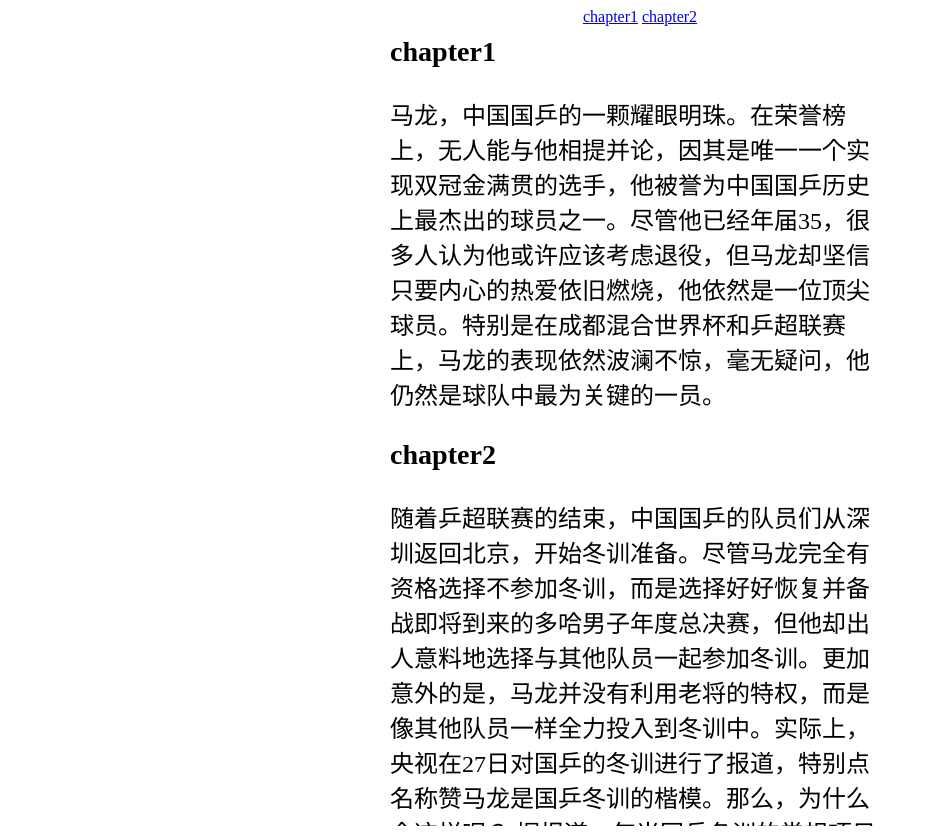
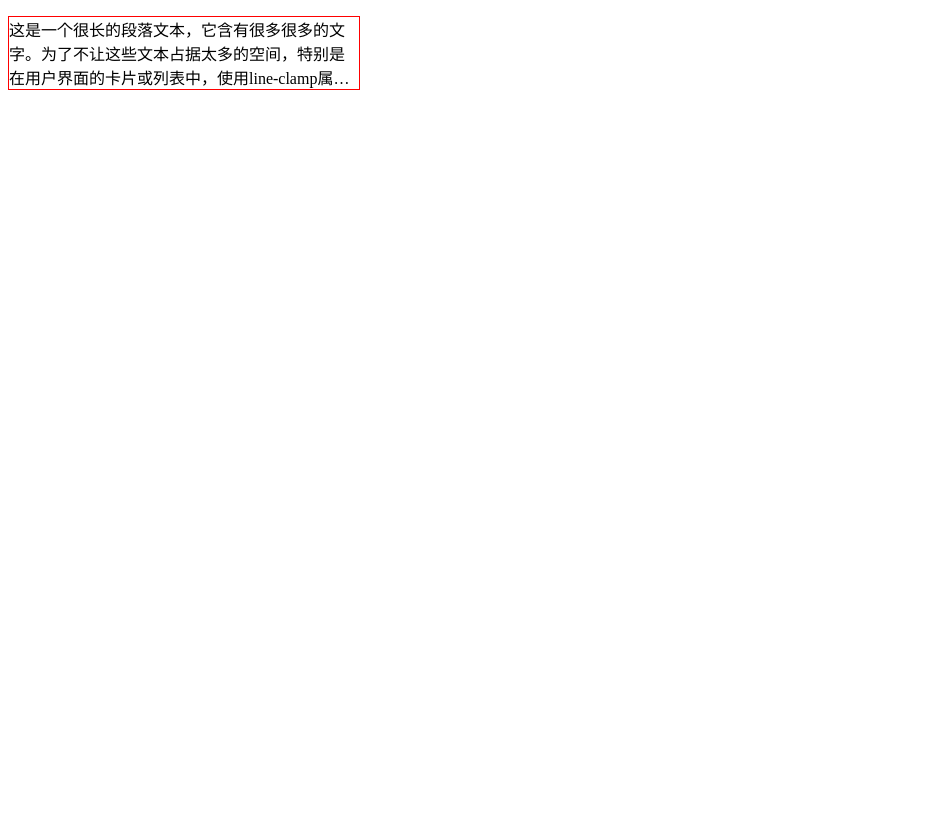
Before and after one commit to fszhangYi/mzq-notes, a website: page index.html in a window 1280 px wide. Shown: the whole page, without its empty margins (0-928 px from the left). After the commit the page ends 800 px from the top, so only its background shows below. Drawn offline with Linux system fonts and the light colour scheme.

Commit message:
add one artical

```diff
--- a/index.html
+++ b/index.html
@@ -6,59 +6,37 @@
     <meta name="viewport" content="width=device-width, initial-scale=1.0">
     <title>Document</title>
     <style>
-        body {
-            display: flex;
-            flex-direction: column;
-            align-items: center;
+        /* 多行文本截断样式 */
+        .multi-line-ellipsis {
+            width: 350px;
+            border: 1px solid red;
+            overflow: hidden;
+            display: -webkit-box;
+            -webkit-box-orient: vertical;
+            -webkit-line-clamp: 3;
+            /* 限制在3行内 */
         }
 
-        /* 设定滚动捕捉元素 */
-        .chapter {
-            scroll-snap-align: start;
-            /* 设置顶部外边距来避免头部导航遮挡 */
-            scroll-margin-top: 10px;
-            /* 导航栏高度设为70px */
-        }
-
-        /* 设定滚动容器 */
-        .container {
-            /* 启用Y轴滚动捕捉 */
-            width: 500px;
-            scroll-snap-type: y mandatory;
-            overflow-y: scroll;
-            height: 100vh;
-        }
-
-        section {
-            font-size: 24px;
+        /* 保持兼容性的完整写法 */
+        .multi-line-ellipsis {
+            overflow: hidden;
+            display: box;
+            display: -webkit-box;
+            display: -ms-flexbox;
+            -webkit-box-orient: vertical;
+            -ms-flex-direction: column;
+            -webkit-line-clamp: 3;
+            /* 限制在3行内 */
+            line-clamp: 3;
+            /* 标准化写法，未来主流浏览器支持情况 */
         }
     </style>
 </head>
 
 <body>
-    <nav>
-        <!-- 固定顶部的导航栏内容 -->
-        <span><a href="/#chapter1">chapter1</a></span>
-        <span><a href="/#chapter2">chapter2</a></span>
-
-    </nav>
-    <div class="container">
-        <section id="chapter1" class="chapter">
-            <!-- 章节1的内容 -->
-            <h3>chapter1</h3>
-            马龙，中国国乒的一颗耀眼明珠。在荣誉榜上，无人能与他相提并论，因其是唯一一个实现双冠金满贯的选手，他被誉为中国国乒历史上最杰出的球员之一。尽管他已经年届35，很多人认为他或许应该考虑退役，但马龙却坚信只要内心的热爱依旧燃烧，他依然是一位顶尖球员。特别是在成都混合世界杯和乒超联赛上，马龙的表现依然波澜不惊，毫无疑问，他仍然是球队中最为关键的一员。
-        </section>
-        <section id="chapter2" class="chapter">
-            <h3>chapter2</h3>
-            随着乒超联赛的结束，中国国乒的队员们从深圳返回北京，开始冬训准备。尽管马龙完全有资格选择不参加冬训，而是选择好好恢复并备战即将到来的多哈男子年度总决赛，但他却出人意料地选择与其他队员一起参加冬训。更加意外的是，马龙并没有利用老将的特权，而是像其他队员一样全力投入到冬训中。实际上，央视在27日对国乒的冬训进行了报道，特别点名称赞马龙是国乒冬训的楷模。那么，为什么会这样呢？
-            据报道，每当国乒冬训的常规项目结束后，马龙总是会邀请队友们一起进行额外的训练。在接受采访时，当被问及尽管已经屡获殊荣，为何仍然如此努力时，马龙表示，每一次离开赛场，他都会“告别过去的成就”，怀着挑战者的心态继续前行。为什么马龙要在冬训期间加倍训练呢？马龙解释道：“要通过坚持不懈的训练来保持身体的基本素质，为高质量完成比赛任务做好准备。
-
-        </section>
-        <section>
-            <h3>chapter3</h3>
-            除了努力提升自己的水平，作为球队的老将，马龙也明白，当他自己都主动加练时，其他队员更不能有丝毫的懈怠，因为如果连马龙都没有放松的资格，那么其他队员就更不应该放松。35岁的马龙仍全力追逐着自己的梦想，甚至以此激励自己，他用六个字告别了过去的成就，让自己的心态回归平和，放弃了老将的特权，与年轻队员们一起投入冬训。可以肯定，这一决定得到了刘国梁的认可，而年轻队员们也会因马龙如此的努力而倍感鼓舞。
-        </section>
-    </div>
+    <p class="multi-line-ellipsis">
+        这是一个很长的段落文本，它含有很多很多的文字。为了不让这些文本占据太多的空间，特别是在用户界面的卡片或列表中，使用line-clamp属性来限制这个段落仅展示最多三行文本非常有用。如果文本超出了三行，超出的文本将以省略号方式显示，从而保持布局的整洁并提升用户的阅读体验。
+    </p>
 </body>
 
 </html>
```
Also changed, not shown: CSS/惊鸿一瞥 -- CSS属性 -- line-clamp.md (added, +59 -0 lines).
